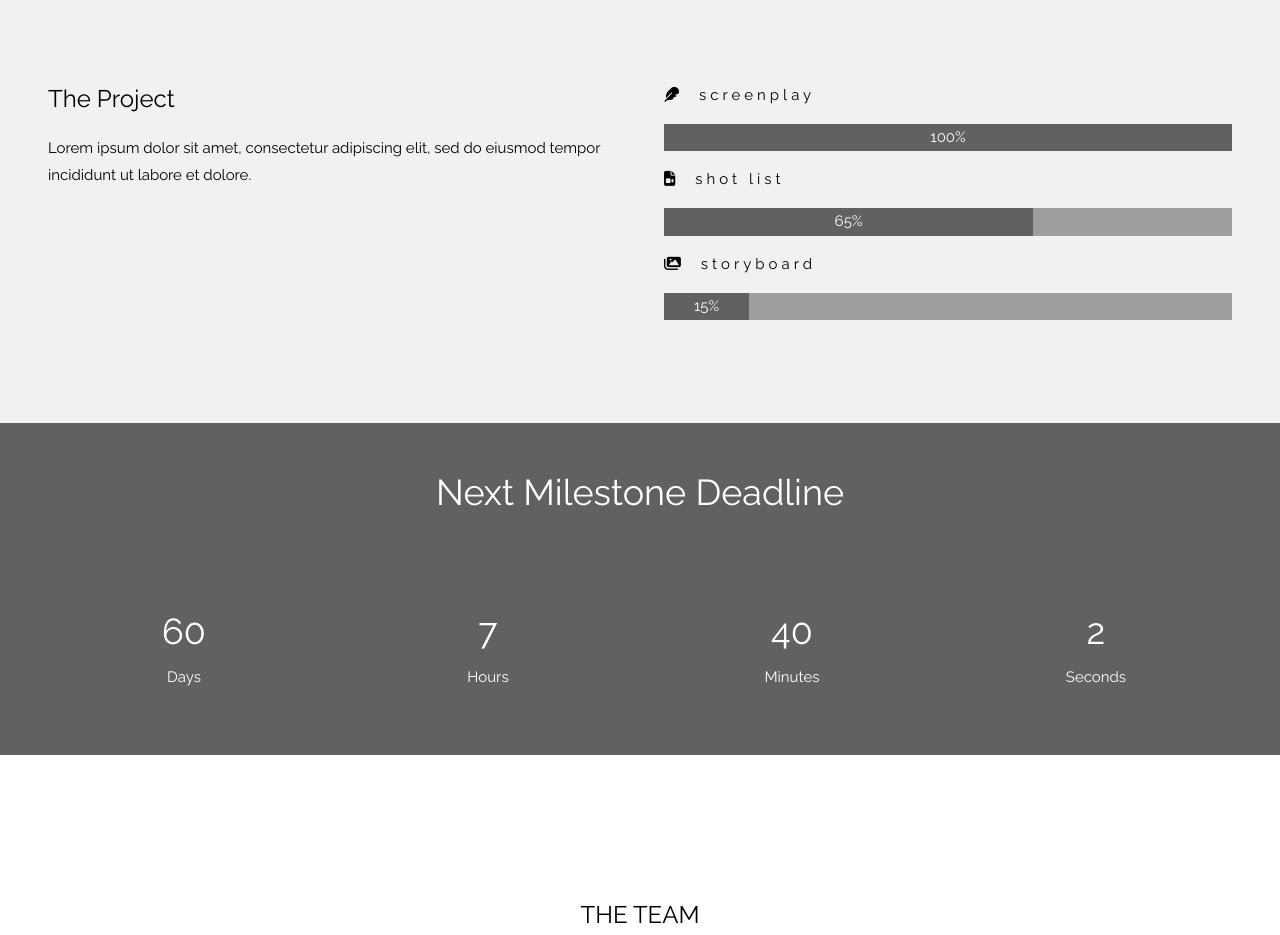
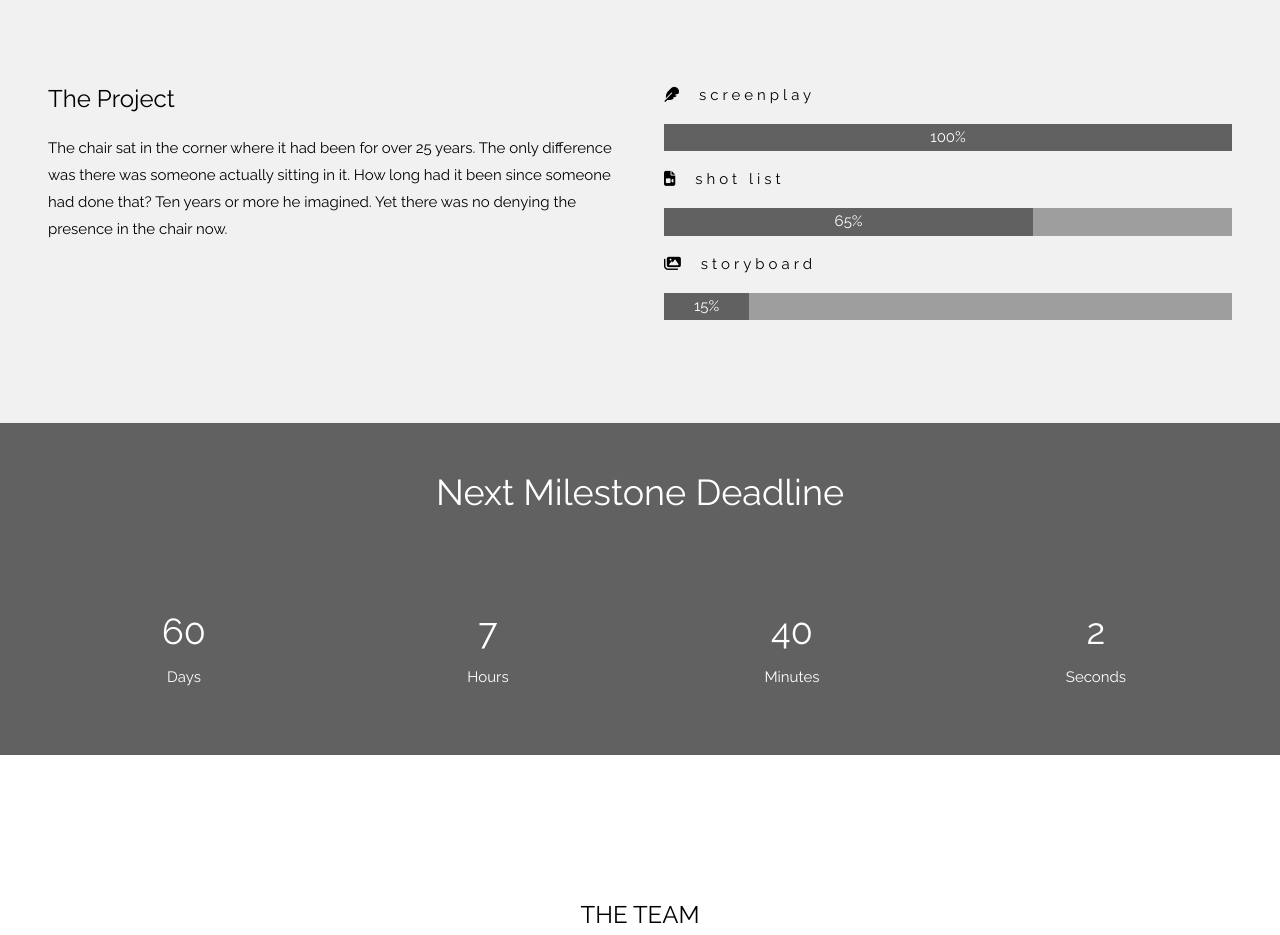
Before and after one commit to rgx95/film, a plain HTML site: page index.html in a window 1280 px wide. Shown: the part 1560-2495 px from the top of the page. Drawn offline with nearby package versions, Linux system fonts and the light colour scheme.

Commit message:
change paragraph in project section

```diff
--- a/index.html
+++ b/index.html
@@ -109,14 +109,16 @@
       </div>
     </div>
 
-    <!-- Project Milestones Section -->
+    <!-- Project Section -->
     <div class="w3-container w3-light-grey" id="project" style="padding: 80px 16px 64px 16px;">
 
       <div class="w3-row-padding">
         <div class="w3-col m6 w3-padding-large">
           <h3>The Project</h3>
-          <p>Lorem ipsum dolor sit amet, consectetur adipiscing elit, sed do eiusmod
-          tempor incididunt ut labore et dolore.</p>
+          <p>The chair sat in the corner where it had been for over 25 years.
+            The only difference was there was someone actually sitting in it.
+            How long had it been since someone had done that? Ten years or more he imagined.
+            Yet there was no denying the presence in the chair now.</p>
         </div>
 
         <div class="w3-col m6  w3-padding-large">
```
